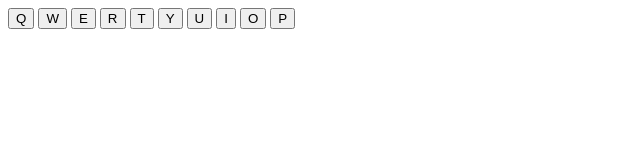
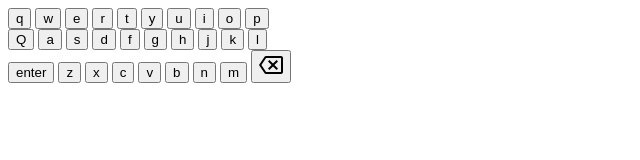
Before and after one commit to afarr002/MileHighWords, a plain HTML site: page index.html in a window 1280 px wide. Shown: the whole page, without its empty margins (0-640 px from the left). Drawn offline with Linux system fonts and the light colour scheme.

Commit message:
created keyboard - need to style

```diff
--- a/index.html
+++ b/index.html
@@ -10,16 +10,42 @@
 
 <body>
     <div class="keyboard">
-        <button class="key" data-key="Q">Q</button>
-        <button class="key" data-key="W">W</button>
-        <button class="key" data-key="E">E</button>
-        <button class="key" data-key="R">R</button>
-        <button class="key" data-key="T">T</button>
-        <button class="key" data-key="Y">Y</button>
-        <button class="key" data-key="U">U</button>
-        <button class="key" data-key="I">I</button>
-        <button class="key" data-key="O">O</button>
-        <button class="key" data-key="P">P</button>
+        <button class="key" data-key="q">q</button>
+        <button class="key" data-key="w">w</button>
+        <button class="key" data-key="e">e</button>
+        <button class="key" data-key="r">r</button>
+        <button class="key" data-key="t">t</button>
+        <button class="key" data-key="y">y</button>
+        <button class="key" data-key="u">u</button>
+        <button class="key" data-key="i">i</button>
+        <button class="key" data-key="o">o</button>
+        <button class="key" data-key="p">p</button>
+        <div class="space"></div><button class="key" data-key="Q">Q</button>
+        <button class="key" data-key="a">a</button>
+        <button class="key" data-key="s">s</button>
+        <button class="key" data-key="d">d</button>
+        <button class="key" data-key="f">f</button>
+        <button class="key" data-key="g">g</button>
+        <button class="key" data-key="h">h</button>
+        <button class="key" data-key="j">j</button>
+        <button class="key" data-key="k">k</button>
+        <button class="key" data-key="l">l</button>
+        <div class="space"></div>
+        <button data-enter class="key large">enter</button>
+        <button class="key" data-key="z">z</button>
+        <button class="key" data-key="x">x</button>
+        <button class="key" data-key="c">c</button>
+        <button class="key" data-key="v">v</button>
+        <button class="key" data-key="b">b</button>
+        <button class="key" data-key="n">n</button>
+        <button class="key" data-key="m">m</button>
+        <button data-delete class="key large">
+            <svg xmlns="http://www.w3.org/2000/svg" height="24" viewbox="0 0 24 24" width="24">
+                <path fill="var(--color-tone-1)"
+                    d="M22 3H7c-.69 0-1.23.35-1.59.88L0 12l5.41 8.11c.36.53.9.89 1.59.89h15c1.1 0 2-.9 2-2V5c0-1.1-.9-2-2-2zm0 16H7.07L2.4 12l4.66-7H22v14zm-11.59-2L14 13.41 17.59 17 19 15.59 15.41 12 19 8.41 17.59 7 14 10.59 10.41 7 9 8.41 12.59 12 9 15.59z">
+                </path>
+            </svg>
+        </button>
     </div>
 </body>
 
```
